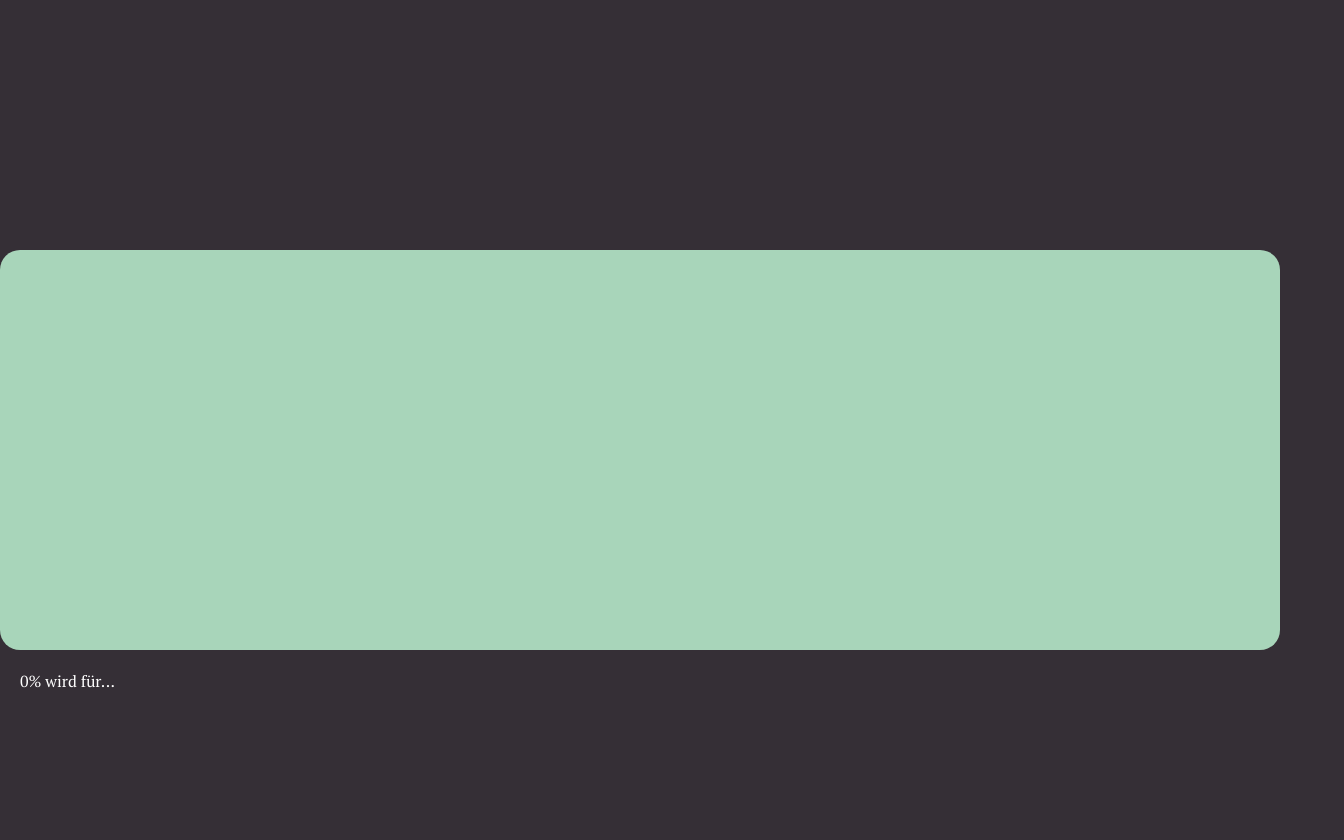
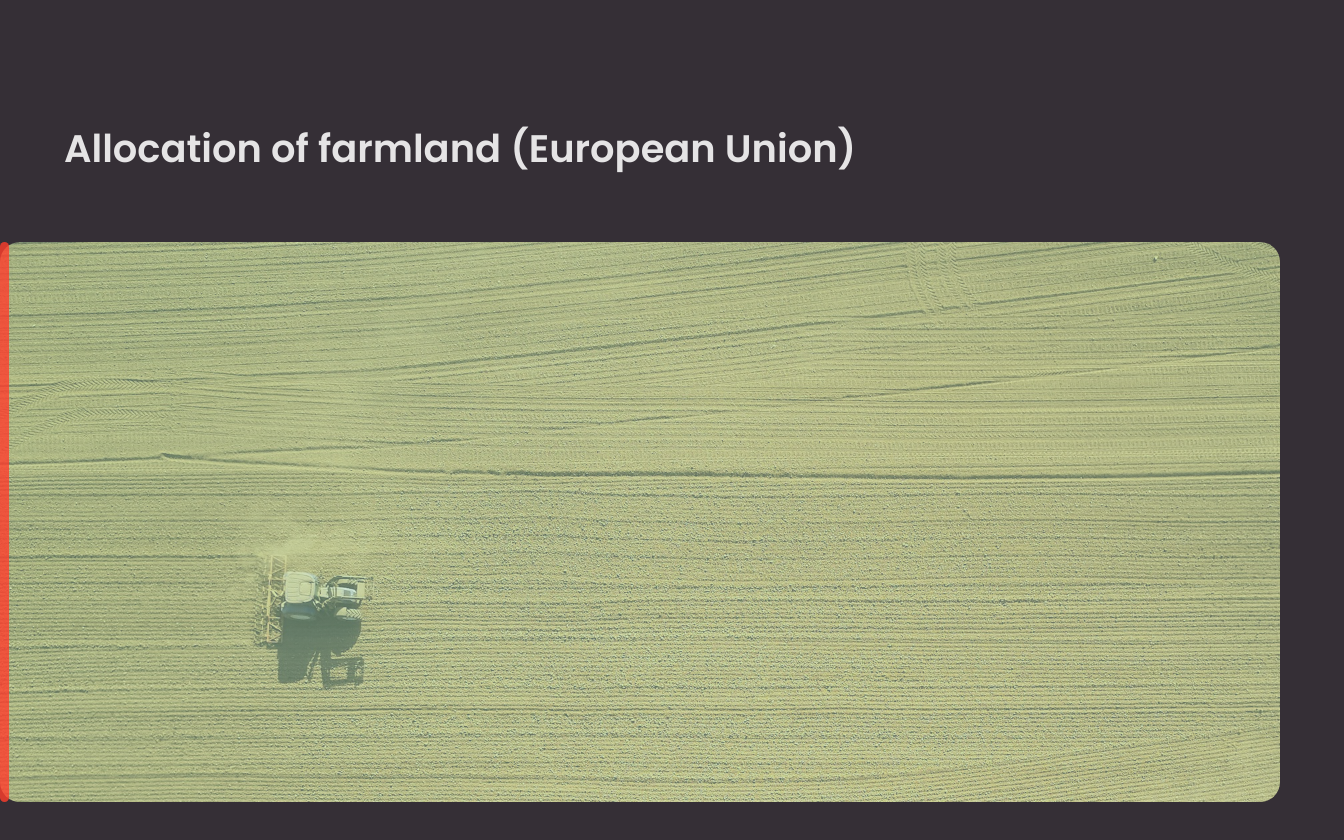
Before and after one commit to benmar2406/meat_consumption_infographic, a React (Vite) app: page / in a window 1280 px wide. Shown: the top 840 px of the page, 1344 px wide, since content can reach past the window. Built offline with nearby package versions, Linux system fonts and the light colour scheme.

Commit message:
land allocation

```diff
--- a/src/components/EnvironmentalImpact/LandAllocation/LandAllocation.css
+++ b/src/components/EnvironmentalImpact/LandAllocation/LandAllocation.css
@@ -2,35 +2,45 @@
     position: relative;
     height: 600vh;
     overflow-y: auto;
-    padding-top: 50px;
+    padding-top: 0;
     overflow: visible;
+    margin-top: 0;
 }
 
 .landuse-chart-container {
     position: sticky;
-    height: 100vh;
+    height: 80vh;
     width: 100%;
     top: 0;
     left: 0;
-    display: flex;
-    justify-content: center;
-    align-items:center;
     margin-bottom: 10vh;
+    margin-top: 10vh;
+}
+
+.landuse-headline {
+    display: block;
+    width: 100%;
+    padding: 6vh 0;
+    margin: 3vh 5vw;
 }
 
 .landuse-chart {
     width: 100%;
-    height: 50vh;
+    height: 70vh;
     background-color: #a8d5ba;
     border-radius: 20px;
-}
+    background-image:
+        linear-gradient(rgba(168, 213, 186, 0.5), rgba(168, 213, 186, 0.5)),
+        url("../../../assets/img/farming.jpg");
 
-.landuse-chart::before {
-    background-color: #a8d5ba;
+    background-size: cover;
+    background-position: bottom 10px;
+    background-repeat: no-repeat;
+    transform: scaleX(-1);
 }
 
 .landuse-chart-meat {
-    width: 75%;
+    width: 70%;
     height: 100%;
     border-radius: 20px;
 }
@@ -38,10 +48,26 @@
 .landuse-chart-fill {
     height: 100%;
     width: 0%;
-    background-color: #ff3e2c;
+    background-color: rgba(255, 62, 44, 0.8);
     transition: width 0.1s ease-out;
     border-radius: 20px;
+    display: flex;
+    justify-content:flex-end;
+    align-items: center;
+    position: relative;
 }
+
+.landuse-chart-fill-text {
+    color: white; /* Text color */
+    font-size: 1.5rem; /* Adjust the font size as needed */
+    position: absolute; /* Ensure the text is positioned correctly */
+    top: 50%;
+    left: 50%;
+    transform: translate(-50%, -50%); /* Center the text */
+    white-space: nowrap; /* Prevent text wrapping */
+    pointer-events: none; /* Ensure the text doesn't interfere with user interactions */
+}
+
 
 .landuse-text {
     color: white;
--- a/src/components/EnvironmentalImpact/LandAllocation/LandAllocation.jsx
+++ b/src/components/EnvironmentalImpact/LandAllocation/LandAllocation.jsx
@@ -1,34 +1,37 @@
-import React, { useRef } from 'react';
-import { useScroll, useTransform, motion, useMotionValue, useMotionValueEvent, useInView } from "framer-motion";
+import React, { useRef, useState, useEffect } from 'react';
+import { useScroll, useTransform, motion, useInView } from "framer-motion";
 import './LandAllocation.css';
 
 const LandAllocation = () => {
 
-  const ref = useRef(null);
-  const isInView = useInView(ref, { once: true });
+  const refScrollContainer = useRef(null);
+  const isInView = useInView(refScrollContainer, { once: true });
 
-  // Using useScroll to track the scroll position of the target element
   const { scrollYProgress } = useScroll({
-    target: ref
+    target: refScrollContainer
   });
 
-  // Convert the scrollYProgress to a width value for the progress bar
-  const width = useTransform(scrollYProgress, [0, 0.8], ["0%", "100%"]);
-
-  // Convert scrollYProgress to a percentage for display
+  const width = useTransform(scrollYProgress, [0, 0.9], ["0%", "100%"]);
   const percentage = useTransform(scrollYProgress, [0, 1], [0, 100]);
 
-  // Use useMotionValue to get the latest value of the percentage
-  const percentageValue = useMotionValue(0);
+  const [displayChartText, setDisplayChartText] = useState(false);
 
-  // Update the percentage value as the scrollYProgress changes
-  useMotionValueEvent(percentage, "change", (latest) => {
-    percentageValue.set(latest.toFixed(0)); // Round to nearest integer
+  useEffect(() => {
+    const unsubscribe = percentage.onChange((latestPercentage) => {
+      if (latestPercentage >= 70) {
+        setDisplayChartText(true);
+      } else {
+        setDisplayChartText(false);
+      }
     });
 
+    return () => unsubscribe();
+  }, [percentage]);
+
   return (
-    <div className='landuse-scroll-container' ref={ref}>
+    <section className='landuse-scroll-container' ref={refScrollContainer}>
       <div className='landuse-chart-container'>
+      <h2 className='landuse-headline'>Allocation of farmland (European Union)</h2>
         <div className='landuse-chart'
           style={{transform: isInView ? "none" : "translateX(-200px)",
             opacity: isInView ? 1 : 0,
@@ -38,14 +41,22 @@ const LandAllocation = () => {
             <motion.div
               className='landuse-chart-fill'
               style={{ width }}
-              />
+            >
+              <motion.span className='landuse-chart-fill-text'
+                style={{
+                  opacity: displayChartText ? 1 : 0,
+                  transition: "opacity 0.5s ease-in-out"}}
+              >
+                between 60% and 70% of farmland<br /> utilized for meat production.
+              </motion.span>
+            </motion.div>
           </div>
           <article className='landuse-text'>
-              {percentageValue.get()}% wird für...
+            {/* Additional text or content can be placed here */}
           </article>
         </div>
       </div>
-      </div>
+    </section>
   );
 }
 
```
Also changed, not shown: src/assets/img/farming.jpg (added). Lines whose indentation alone changed are shown as unchanged.
